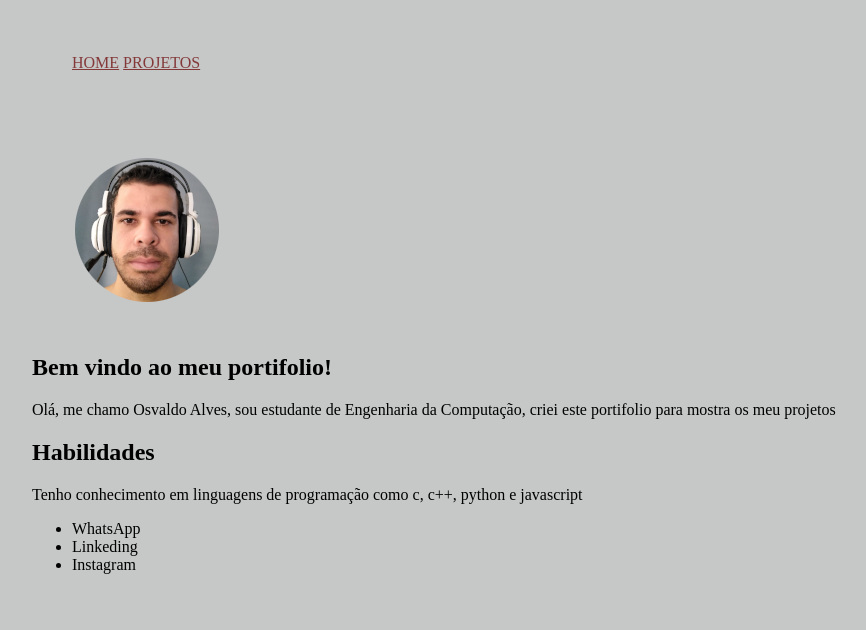
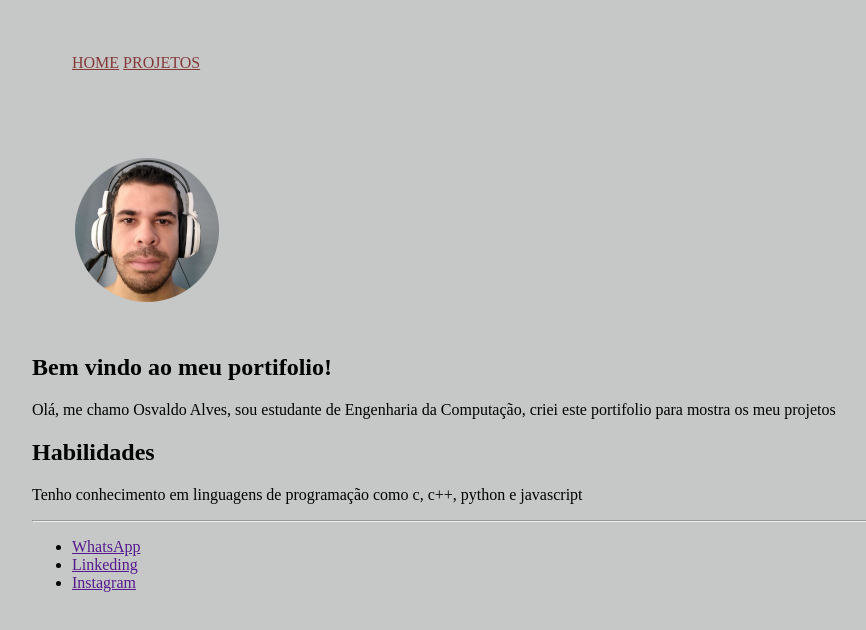
Before and after one commit to osvaldo-alves-de-brito/site, a plain HTML site: page index.html in a window 1280 px wide. Shown: the whole page, without its empty margins (6-872 px from the left). Drawn offline with Linux system fonts and the light colour scheme.

Commit message:
Update index.html

```diff
--- a/index.html
+++ b/index.html
@@ -38,13 +38,13 @@
     </aside>
 
 
-
+    <hr>
 
     <footer>
         <ul>
-            <li>WhatsApp</li>
-            <li>Linkeding</li>
-            <li>Instagram</li>
+            <li><a href="" target="_blank">WhatsApp</a></li>
+            <li><a href="">Linkeding</a></li>
+            <li><a href="">Instagram</a></li>
         </ul>
     </footer>
 
```
